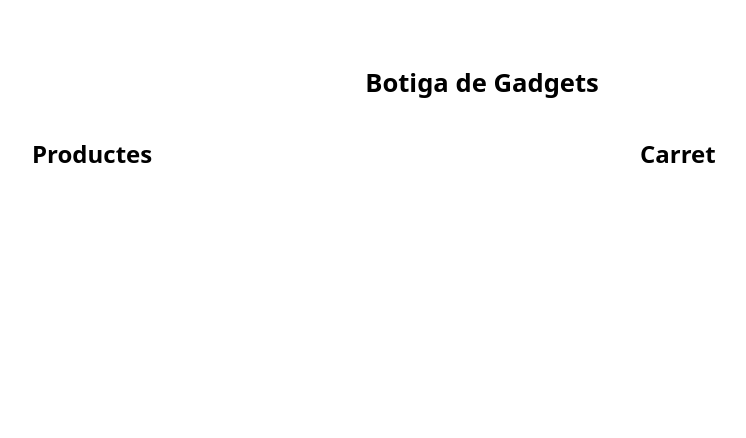
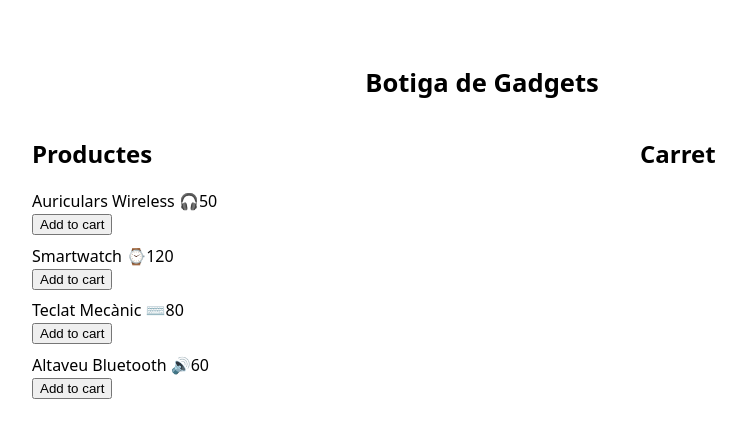
Before and after one commit to 21adannrioss/AEA02---03-Provide-Inject, a Vue app: page / in a window 1280 px wide. Shown: the top 438 px of the page, without its empty margins (158-904 px from the left). Built offline with nearby package versions, Linux system fonts and the light colour scheme.

Commit message:
refactor: passa els productes a CategoryList per props.

```diff
--- a/src/components/CategoryList.vue
+++ b/src/components/CategoryList.vue
@@ -2,14 +2,27 @@
   <div class="category-list">
     <h2>Productes</h2>
     <div class="products">
-      <ProductItem v-for = "p in products" :key="p.name" :product="p"/>
+      <ProductItem v-for="p in products" :key="p.name" :product="p" />
     </div>
   </div>
 </template>
 
 <script setup>
-  import { inject } from 'vue'
-  import ProductItem from './ProductItem.vue'
+import ProductItem from './ProductItem.vue'
 
-  const products = inject('products')
+// Els productes arriben del component pare per props
+defineProps({
+  products: {
+    type: Array,
+    required: true
+  }
+})
 </script>
+
+<style scoped>
+.products {
+  display: flex;
+  flex-direction: column;
+  gap: 0.6rem;
+}
+</style>
```
